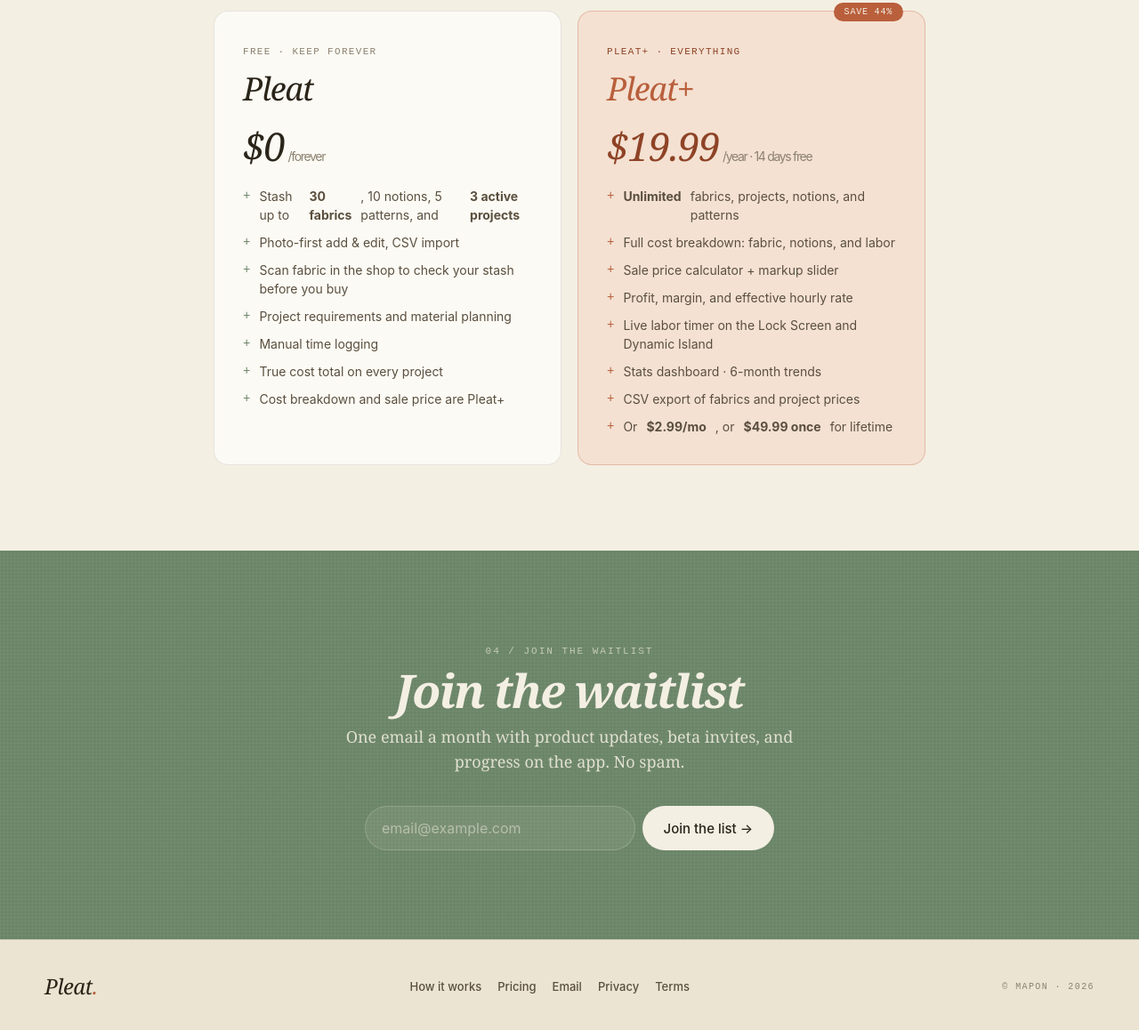
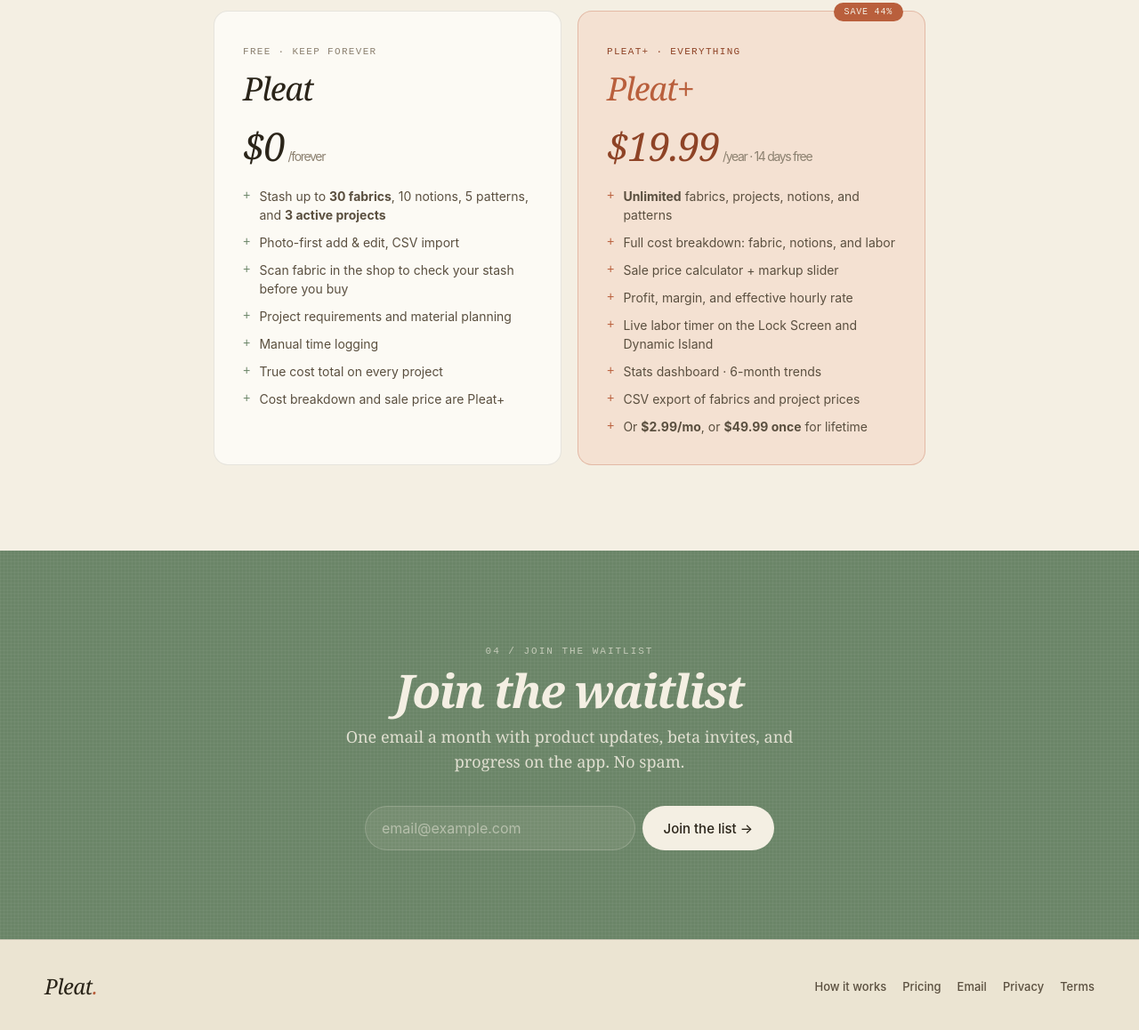
Before and after one commit to catherineriver/splt, a plain HTML site: page pleats_landing.html in a window 1280 px wide. Shown: the part 3272-4430 px from the top of the page at 89% size. Drawn offline with Linux system fonts and the light colour scheme; a web font is replaced by a local one.

Commit message:
Landing: drop the footer stamp, keep bold text inline in plan lists
A plan list item is a flex row, so each <strong> became its own
column. Its text now sits in one span.

Co-Authored-By: Claude Opus 5.5 <noreply@anthropic.com>

```diff
--- a/pleats_landing.html
+++ b/pleats_landing.html
@@ -1358,13 +1358,6 @@
     }
 
     .footer .wm { font-size: 24px; }
-    .footer .stamp {
-      font-family: var(--mono);
-      font-size: 10px;
-      letter-spacing: 0.14em;
-      color: var(--ink-3);
-    }
-
     @keyframes pulse {
       0%, 100% { box-shadow: 0 0 0 0 rgba(185, 95, 60, 0.6); }
       50% { box-shadow: 0 0 0 6px rgba(185, 95, 60, 0); }
@@ -1701,7 +1694,7 @@
           <div class="nm">Pleat</div>
           <div class="price">$0<span class="small">/forever</span></div>
           <ul>
-            <li>Stash up to <strong>30 fabrics</strong>, 10 notions, 5 patterns, and <strong>3 active projects</strong></li>
+            <li><span>Stash up to <strong>30 fabrics</strong>, 10 notions, 5 patterns, and <strong>3 active projects</strong></span></li>
             <li>Photo-first add &amp; edit, CSV import</li>
             <li>Scan fabric in the shop to check your stash before you buy</li>
             <li>Project requirements and material planning</li>
@@ -1716,14 +1709,14 @@
           <div class="nm"><em>Pleat+</em></div>
           <div class="price">$19.99<span class="small">/year · 14 days free</span></div>
           <ul>
-            <li><strong>Unlimited</strong> fabrics, projects, notions, and patterns</li>
+            <li><span><strong>Unlimited</strong> fabrics, projects, notions, and patterns</span></li>
             <li>Full cost breakdown: fabric, notions, and labor</li>
             <li>Sale price calculator + markup slider</li>
             <li>Profit, margin, and effective hourly rate</li>
             <li>Live labor timer on the Lock Screen and Dynamic Island</li>
             <li>Stats dashboard · 6-month trends</li>
             <li>CSV export of fabrics and project prices</li>
-            <li>Or <strong>$2.99/mo</strong>, or <strong>$49.99 once</strong> for lifetime</li>
+            <li><span>Or <strong>$2.99/mo</strong>, or <strong>$49.99 once</strong> for lifetime</span></li>
           </ul>
         </div>
       </div>
@@ -1752,7 +1745,6 @@
         <a href="#">Privacy</a>
         <a href="#">Terms</a>
       </div>
-      <span class="stamp">© MAPON · 2026</span>
     </div>
   </footer>
 
```
